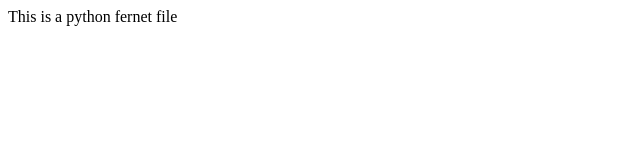
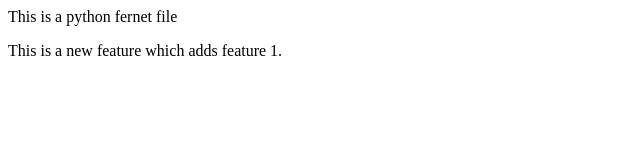
Before and after one commit to Deekshitha716/local-repo, a plain HTML site: page index.html in a window 1280 px wide. Shown: the whole page, without its empty margins (0-640 px from the left). Drawn offline with Linux system fonts and the light colour scheme.

Commit message:
add new feature

```diff
--- a/index.html
+++ b/index.html
@@ -1 +1,2 @@
 <p> This is a python fernet file</p>
+<p> This is a new feature which adds feature 1.</p>
```
